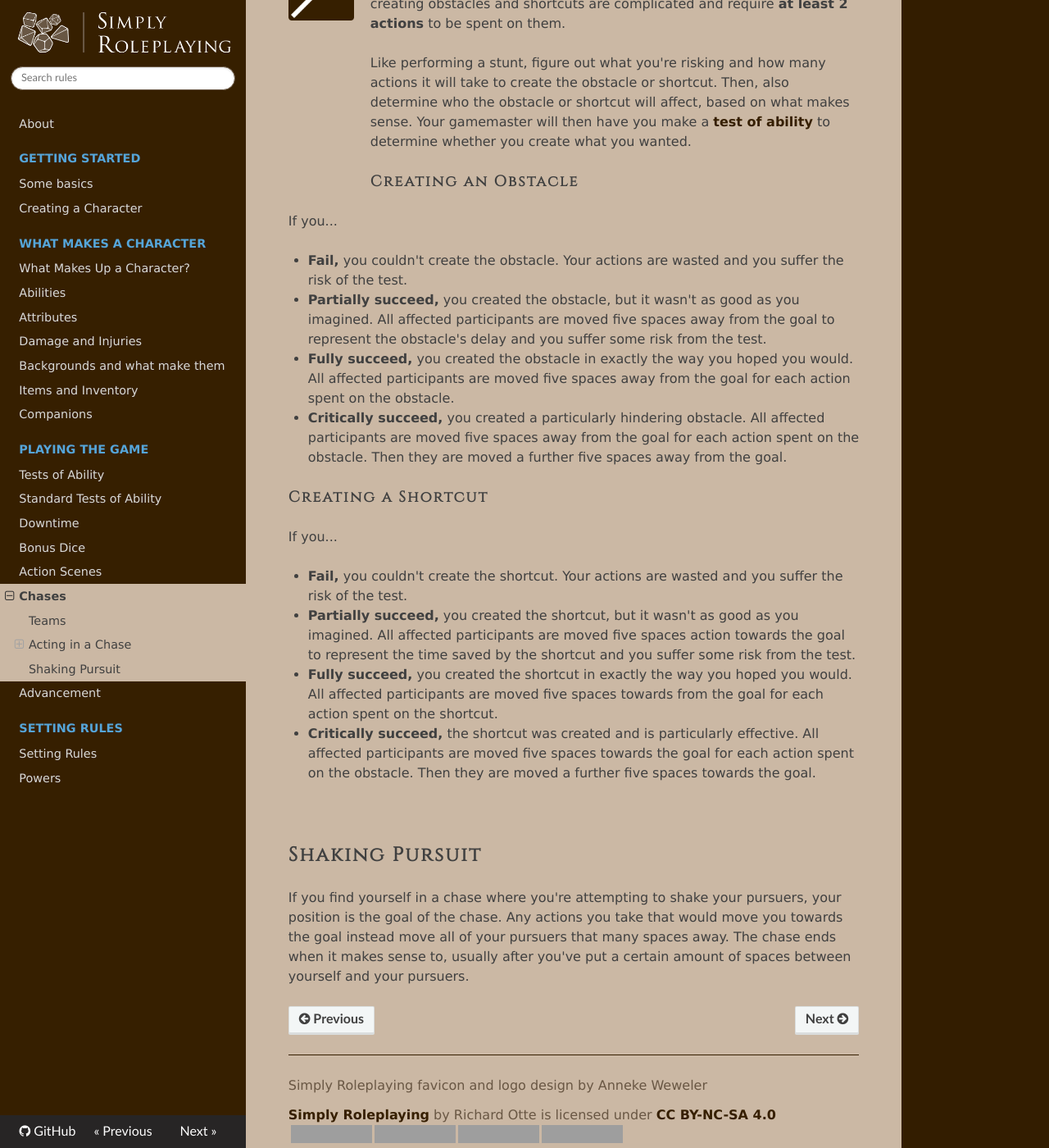
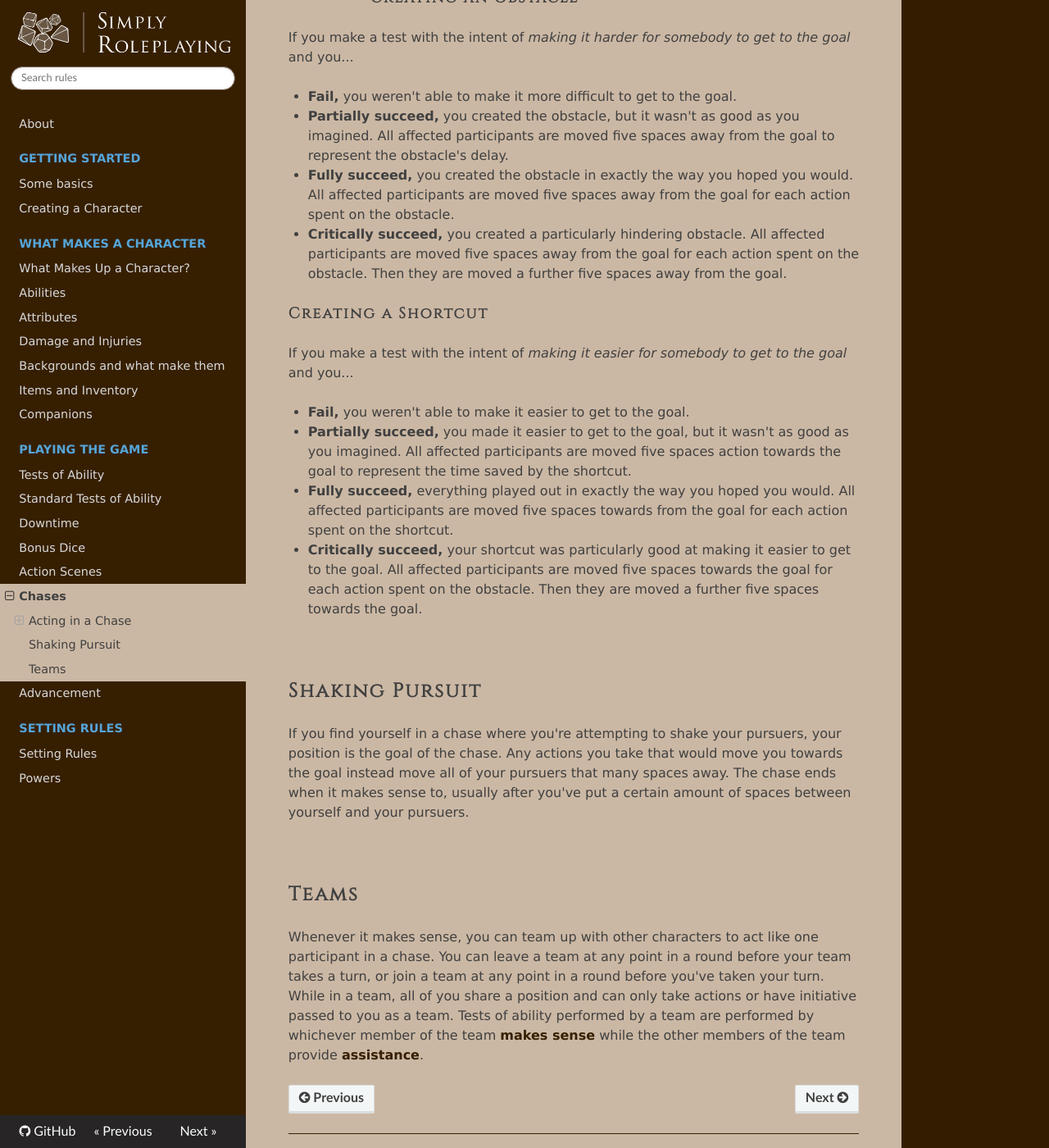
Before and after one commit to TheFifthRider/simply-roleplaying-webapp, an MkDocs documentation site: the page built from docs/gameplay/chases.md, in a window 1280 px wide and 1400 px high, scrolled down 1604 px. Shown: the whole window at 82% size. Built offline with MkDocs 1.6.1, drawn with Linux system fonts in a browser that asks for light colours; nearby versions of some CDN libraries; some of the changed text lies outside the part shown; grey boxes are pictures that could not be loaded.

Commit message:
edit: chases.md

```diff
--- a/docs/gameplay/chases.md
+++ b/docs/gameplay/chases.md
@@ -1,29 +1,25 @@
 # Chases
 
-**Chases** are action scenes best suited for when characters are competing to reach a particular **goal**. A necromancer flees as the tide turns against his undead minions, an archeologist braves the ocean to be first to reach an ancient tomb, a spy dashes through the hangar towards their getaway starship fueled for takeoff.
+**Chases** are action scenes best suited for when characters are competing to reach a particular **goal**. Think of a necromancer fleeing as the tide turns against his undead minions, an archeologist braving the ocean to be first to reach an ancient tomb, or an intergalactic spy dashing through the hangar towards their getaway ship fueled for takeoff.
 
 A footrace across the room may be over in a matter of seconds, a car chase across the interstate may take hours, and chasing across countries might even take days. Whatever the scope of the chase, each participant in a chase has a **position** that is described by their distance from the goal in spaces.
-
-## Teams
-
-Whenever it makes sense, you can team up with other characters to act like one participant in a chase. You can leave a team at any point in a round before your team takes a turn, or join a team at any point in a round before you've taken your turn. While in a team, all of you share a position and can only take actions or have initiative passed to you as a team. Tests of ability performed by a team are performed by whichever member of the team [makes sense](../getting_started/index.md#narrative-truth) while the other members of the team provide [assistance](tests.md#assisting).
 
 <br/>
 
 ## Acting in a Chase
 
-There are a few special actions you can take if you're part of a chase; you can **perform a stunt** to take a risk to get closer faster, you can **create an obstacle** to slow down other participants, and you can **create a shortcut** to speed up other participants.
+There are a few special tests you might perform if you're part of a chase; you can **perform a stunt** to take a risk to get closer faster, you can **create an obstacle** to slow down other participants, and you can **create a shortcut** to speed up other participants.
 
 <br/>
 
 ### Performing a Stunt
 
-<img height=80px width=80px src="/icons/perform_stunt.png" style="float: left; margin-right: 20px; margin-bottom: 120px;">If you want to **perform a stunt** to try to get to the goal faster, describe what you want to do to your gamemaster and together decide on what you're risking and how many actions it will take to attempt the stunt. Stunts are complicated, so you should have to spend at least two actions on them. Then, your gamemaster will have you make a [test of ability](tests.md) to see if you can pull it off.
+<img height=80px width=80px src="/icons/perform_stunt.png" style="float: left; margin-right: 20px; margin-bottom: 120px;">If you want to **perform a stunt** to try to get to the goal faster, describe what you want to do to your gamemaster and together decide on how many actions it will take to attempt the stunt. Stunts are complicated, so you should have to spend at least two actions on them. Then, your gamemaster will have you make a [test of ability](tests.md) to see if you can pull it off.
 
-If you...
+If you make a test with the intention of _doing something risky to get to the goal faster_ and you...
 
-*   **Fail,** the stunt goes wrong in some way. Move your speed towards the goal and suffer whatever risk you were taking.
-*   **Partially succeed,** you succeeded! But only barely. You suffer some of what you were risking for the test, but for each action spent on the stunt, move your speed towards the goal. Then move your speed towards the goal once more for free.
+*   **Fail,** the stunt goes wrong in some way. Move your speed towards the goal once.
+*   **Partially succeed,** you narrowly pull it off! For each action spent on the stunt, move your speed towards the goal. Then move your speed towards the goal once more for free.
 *   **Fully succeeds,** you pull off your stunt and catapult yourself forward. For each action spent on the stunt, move twice your speed towards the goal.
 *   **Critically succeeds,** your stunt is wildly successful. For each action spent on the stunt, move twice your speed towards the goal. Then move twice your speed towards the goal once more for free.
 
@@ -37,24 +33,30 @@
 
 #### Creating an Obstacle
 
-If you...
+If you make a test with the intent of _making it harder for somebody to get to the goal_ and you...
 
-*   **Fail,** you couldn't create the obstacle. Your actions are wasted and you suffer the risk of the test.
-*   **Partially succeed,** you created the obstacle, but it wasn't as good as you imagined. All affected participants are moved five spaces away from the goal to represent the obstacle's delay and you suffer some risk from the test.
+*   **Fail,** you weren't able to make it more difficult to get to the goal.
+*   **Partially succeed,** you created the obstacle, but it wasn't as good as you imagined. All affected participants are moved five spaces away from the goal to represent the obstacle's delay.
 *   **Fully succeed,** you created the obstacle in exactly the way you hoped you would. All affected participants are moved five spaces away from the goal for each action spent on the obstacle.
 *   **Critically succeed,** you created a particularly hindering obstacle. All affected participants are moved five spaces away from the goal for each action spent on the obstacle. Then they are moved a further five spaces away from the goal.
 
 #### Creating a Shortcut
 
-If you...
+If you make a test with the intent of _making it easier for somebody to get to the goal_ and you...
 
-*   **Fail,** you couldn't create the shortcut. Your actions are wasted and you suffer the risk of the test.
-*   **Partially succeed,** you created the shortcut, but it wasn't as good as you imagined. All affected participants are moved five spaces action towards the goal to represent the time saved by the shortcut and you suffer some risk from the test.
-*   **Fully succeed,** you created the shortcut in exactly the way you hoped you would. All affected participants are moved five spaces towards from the goal for each action spent on the shortcut.
-*   **Critically succeed,** the shortcut was created and is particularly effective. All affected participants are moved five spaces towards  the goal for each action spent on the obstacle. Then they are moved a further five spaces towards the goal.
+*   **Fail,** you weren't able to make it easier to get to the goal.
+*   **Partially succeed,** you made it easier to get to the goal, but it wasn't as good as you imagined. All affected participants are moved five spaces action towards the goal to represent the time saved by the shortcut.
+*   **Fully succeed,** everything played out in exactly the way you hoped you would. All affected participants are moved five spaces towards from the goal for each action spent on the shortcut.
+*   **Critically succeed,** your shortcut was particularly good at making it easier to get to the goal. All affected participants are moved five spaces towards the goal for each action spent on the obstacle. Then they are moved a further five spaces towards the goal.
 
 <br/>
 
 ## Shaking Pursuit
 
 If you find yourself in a chase where you're attempting to shake your pursuers, your position is the goal of the chase. Any actions you take that would move you towards the goal instead move all of your pursuers that many spaces away. The chase ends when it makes sense to, usually after you've put a certain amount of spaces between yourself and your pursuers.
+
+<br/>
+
+## Teams
+
+Whenever it makes sense, you can team up with other characters to act like one participant in a chase. You can leave a team at any point in a round before your team takes a turn, or join a team at any point in a round before you've taken your turn. While in a team, all of you share a position and can only take actions or have initiative passed to you as a team. Tests of ability performed by a team are performed by whichever member of the team [makes sense](../getting_started/index.md#narrative-truth) while the other members of the team provide [assistance](tests.md#assisting).
```
Also changed, not shown: docs/gameplay/tests.md (+4 -0 lines).
